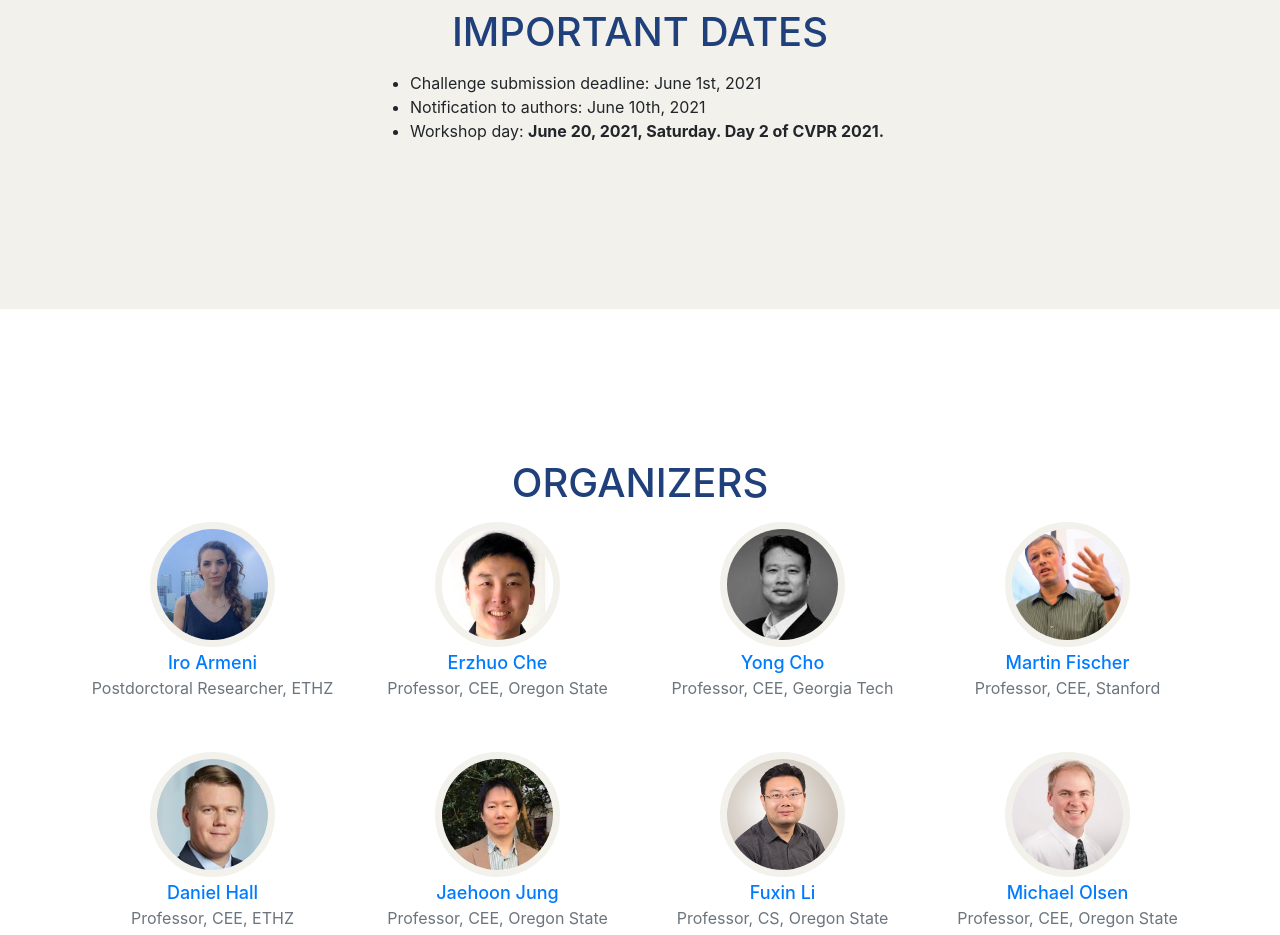
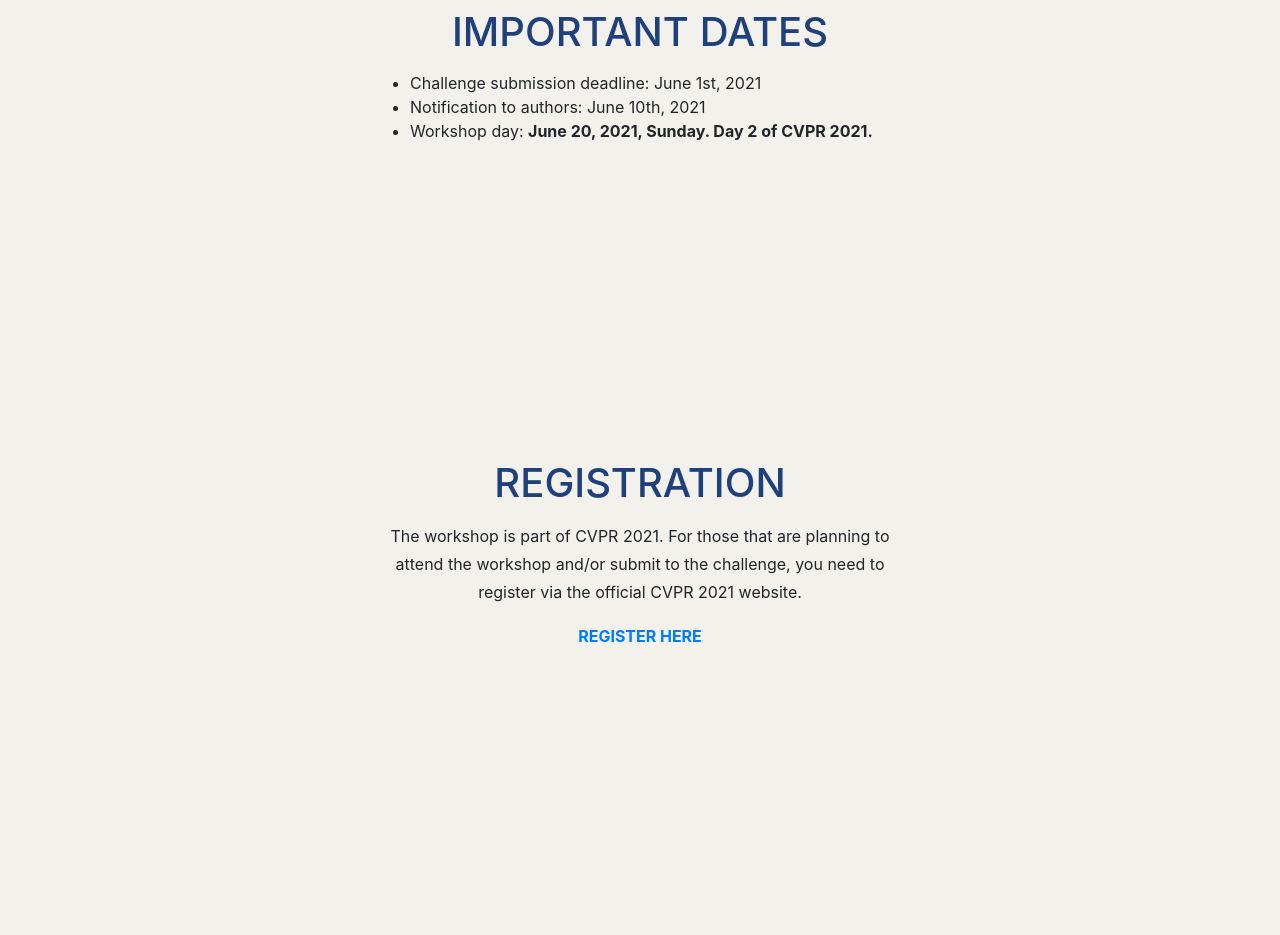
Before and after one commit to seravee08/cv4aec.github.io, a website with bundled scripts: page index.html in a window 1280 px wide. Shown: the part 4780-5715 px from the top of the page. Built offline with nearby package versions, Linux system fonts and the light colour scheme; files whose address does not match are found by name; a web font is replaced by a local one.

Commit message:
Update index.html

```diff
--- a/index.html
+++ b/index.html
@@ -286,7 +286,7 @@
           	<ul>
           		<li>Challenge submission deadline: June 1st, 2021</li>
           		<li>Notification to authors: June 10th, 2021</li>
-          		<li>Workshop day: <b>June 20, 2021, Saturday. Day 2 of CVPR 2021.</b></li>
+          		<li>Workshop day: <b>June 20, 2021, Sunday. Day 2 of CVPR 2021.</b></li>
           	</ul>
           </div>
           <div class="col-sm-2 col-md-2 col-lg-2">
@@ -295,9 +295,29 @@
       </div>
     </section>
 
+<!-- dates -->
+    <section style="background-color:#f2f1eb" id="registration">
+      <div class="container">
+        <div class="row">
+          <div class="col-lg-12 text-center">
+            <h2 class="section-heading text-uppercase">Registration</h2>
+          </div>
+        </div>
+        <div class="row">
+          <div class="col-sm-3 col-md-3 col-lg-3">
+          </div>
+          <div class="col-sm-6 col-md-6 col-lg-6 text-center">
+		  <p>The workshop is part of CVPR 2021. For those that are planning to attend the workshop and/or submit to the challenge, you need to register via the official CVPR 2021 website.</p>
+		  <p style="margin-top:10px;font-weight:bold"><a href="http://cvpr2021.thecvf.com/node/47">REGISTER HERE</a></p>
+          </div>
+          <div class="col-sm-3 col-md-3 col-lg-3">
+          </div>
+        </div>
+      </div>
+    </section>
 
     <!-- Organizers -->
-    <section id="organizers">
+    <section id="organizers" style="background-color:#f2f1eb">
       <div class="container">
         <div class="row">
           <div class="col-lg-12 text-center">
```
